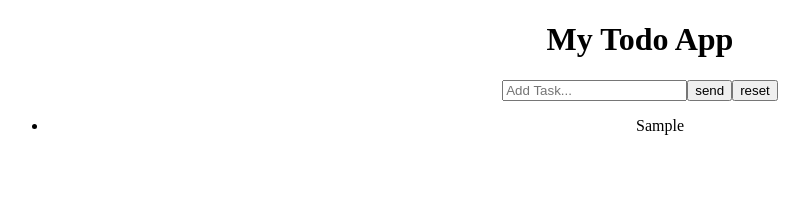
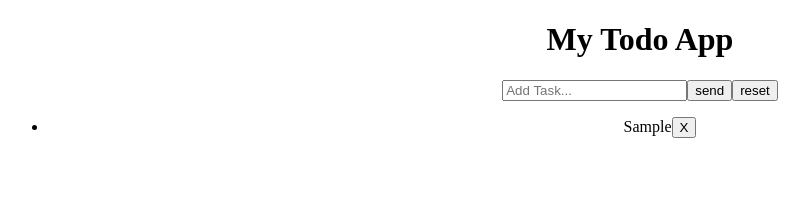
Before and after one commit to isabel-git/react-todo-list, a React (Create React App) app: page / in a window 1280 px wide. Both pictures are taken after typing "Sample" into the empty fields and a click on the button "send". Shown: the top 207 px of the page, without its empty margins (0-809 px from the left). Built offline with nearby package versions, Linux system fonts and the light colour scheme.

Commit message:
added deleteTodo function to delete a single todo

```diff
--- a/src/components/ToDoItem.tsx
+++ b/src/components/ToDoItem.tsx
@@ -1,7 +1,14 @@
 export type ToDoItemProps = {
-    todo: string
+  todo: string;
+  index: number;
+  onDelete: (index: number) => void;
+};
+
+export function ToDoItem({ todo, index, onDelete }: ToDoItemProps) {
+  return (
+    <li>
+      {todo}
+      <button onClick={() => onDelete(index)}>X</button>
+    </li>
+  );
 }
-
-export function ToDoItem({todo} : ToDoItemProps) {
-  return <li>{todo}</li>;
-}
--- a/src/components/ToDoList.tsx
+++ b/src/components/ToDoList.tsx
@@ -7,16 +7,27 @@ export function ToDoList() {
   function addNewTodo(event: React.FormEvent<HTMLFormElement>) {
     event.preventDefault();
     const todoInput = event.currentTarget.elements.namedItem("todo")! as HTMLInputElement;
-	const todo =  todoInput.value
+    const todo = todoInput.value;
     setTodos((t) => {
+
       return [...t, todo];
     });
 
-    todoInput.value = ''
+    todoInput.value = "";
   }
+
   function resetAllTodos() {
     setTodos([]);
   }
+
+  function deleteTodo(index: number) {
+    setTodos((t) => {
+      return t.filter((t, i) => {
+        return i !== index;
+      });
+    });
+  }
+
   return (
     <div>
       <form onSubmit={addNewTodo}>
@@ -27,8 +38,15 @@ export function ToDoList() {
         </button>
       </form>
       <ul>
-        {todos.map((todo, i) => {
-          return <ToDoItem key={i} todo={todo} />;
+        {todos.map((todo, index) => {
+          return (
+            <ToDoItem
+              key={index}
+              index={index}
+              todo={todo}
+              onDelete={deleteTodo}
+            />
+          );
         })}
       </ul>
     </div>
```
